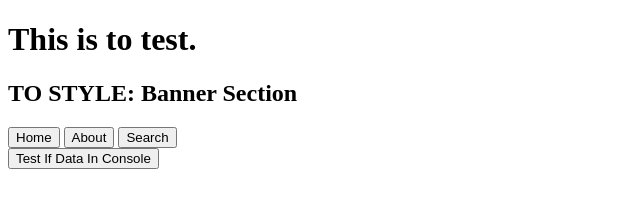
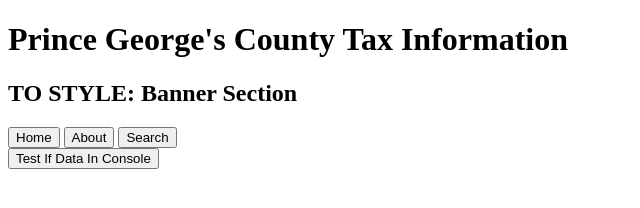
Before and after one commit to alyssaraq98/INST377-GroupProject-A97, a website: page public/index.html in a window 1280 px wide. Shown: the whole page, without its empty margins (0-640 px from the left). Drawn offline with nearby package versions, Linux system fonts and the light colour scheme.

Commit message:
Update index.html

```diff
--- a/public/index.html
+++ b/public/index.html
@@ -13,7 +13,7 @@
     </head>
 
 <body>
-    <h1>This is to test.</h1>
+    <h1>Prince George's County Tax Information</h1>
 
     <h2>TO STYLE: Banner Section</h2>
         <button id="home" class="banner">Home</button>
```
